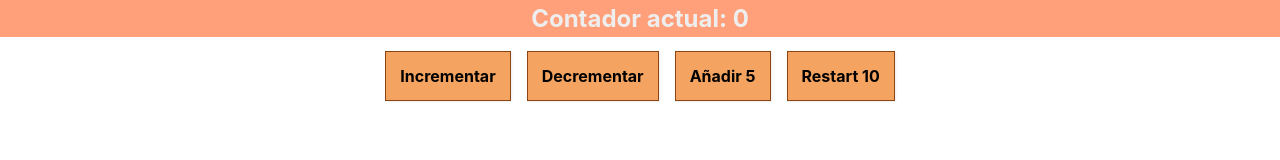
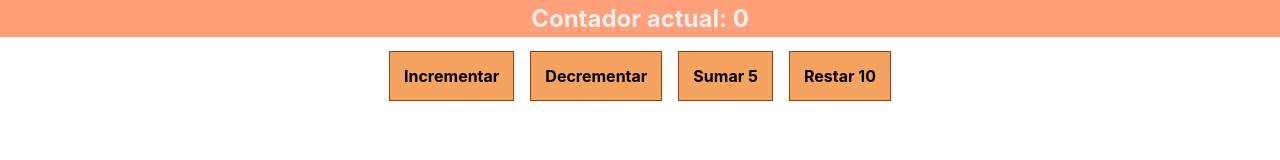
Before and after one commit to fernanitychamp/TheCounter, a React (Create React App) app: page / in a window 1280 px wide. Shown: the top 160 px of the page. Built offline with nearby package versions, Linux system fonts and the light colour scheme.

Commit message:
refactorizado el codigo de los controles, separando los botones en componente presentacional

```diff
--- a/src/components/ControlCounter/ControlCounter.js
+++ b/src/components/ControlCounter/ControlCounter.js
@@ -2,13 +2,15 @@ import React from 'react';
 
 import Styles from './ControlCounter.module.css';
 
+import Button from '../UI/Button/Button';
+
 
 const controlCounter = (props) => (
     <div className={Styles.ControlCounter}>
-        <button onClick={(ev) => props.clickedAction(ev, {type: 'inc'})}>Incrementar</button>
-        <button onClick={(ev) => props.clickedAction(ev, {type: 'dec'})}>Decrementar</button>
-        <button onClick={(ev) => props.clickedAction(ev, {type: 'add', value: 5})}>Añadir 5</button>
-        <button onClick={(ev) => props.clickedAction(ev, {type: 'substract', value: 10})}>Restart 10</button>
+        <Button clicked={props.clickedAction} payload={{type: 'inc'}}>Incrementar</Button>
+        <Button clicked={props.clickedAction} payload={{type: 'dec'}}>Decrementar</Button>
+        <Button clicked={props.clickedAction} payload={{type: 'add', value: 5}}>Sumar 5</Button>
+        <Button clicked={props.clickedAction} payload={{type: 'substract', value: 10}}>Restar 10</Button>
     </div>
 )
 
--- a/src/components/ControlCounter/ControlCounter.module.css
+++ b/src/components/ControlCounter/ControlCounter.module.css
@@ -3,20 +3,3 @@
     display: flex;
     justify-content: center;
 }
-
-.ControlCounter button {
-    margin: 0 8px;
-    padding: 14px;
-    outline: 0;
-    font: inherit;
-    font-weight: bold;
-    background-color: sandybrown;
-    border: 1px solid saddlebrown;
-    box-shadow: 1px 1px 2px #eee;
-    box-sizing: border-box;
-    cursor: pointer;
-}
-
-.ControlCounter button:hover {
-    background-color: #e48c3e;
-}
--- /dev/null
+++ b/src/components/UI/Button/Button.js
@@ -0,0 +1,13 @@
+import React from 'react';
+
+import Styles from './Button.module.css';
+
+const button = (props) => (
+    <button
+        className={Styles.Button}
+        onClick={(ev) => props.clicked(ev, props.payload)}>
+        {props.children}
+    </button>
+)
+
+export default button;
--- /dev/null
+++ b/src/components/UI/Button/Button.module.css
@@ -0,0 +1,16 @@
+.Button {
+    margin: 0 8px;
+    padding: 14px;
+    outline: 0;
+    font: inherit;
+    font-weight: bold;
+    background-color: sandybrown;
+    border: 1px solid saddlebrown;
+    box-shadow: 1px 1px 2px #eee;
+    box-sizing: border-box;
+    cursor: pointer;
+}
+
+.ControlCounter:hover {
+    background-color: #e48c3e;
+}
```
